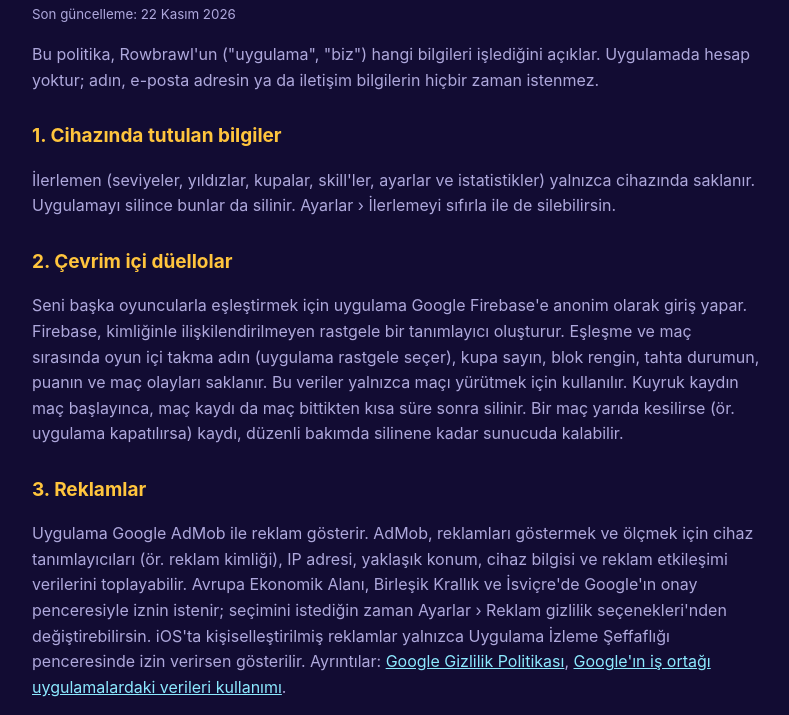
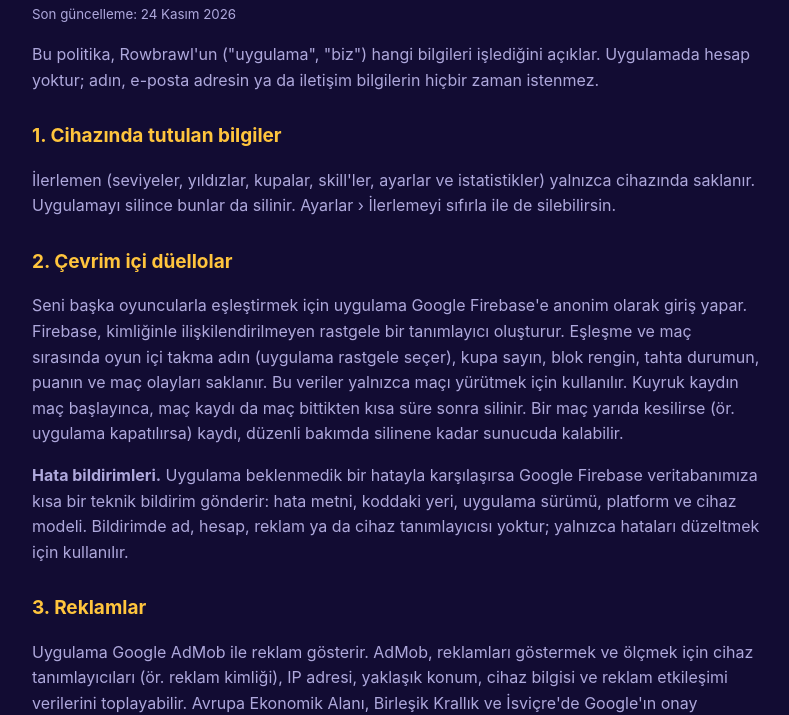
Before and after one commit to umutcansahinn/rowbrawl-privacy, a plain HTML site: page privacy-tr.html in a window 1280 px wide. Shown: the part 109-824 px from the top of the page, without its empty margins (244-1033 px from the left). Drawn offline with Linux system fonts and the light colour scheme.

Commit message:
Hata bildirimleri bölümü

```diff
--- a/privacy-tr.html
+++ b/privacy-tr.html
@@ -1,7 +1,8 @@
-<!doctype html><html lang="tr"><head><meta charset="utf-8"><meta name="viewport" content="width=device-width,initial-scale=1"><title>Gizlilik Politikası · Rowbrawl</title><style>:root{--bg:#120c33;--card:#1f1757;--t:#f4f1ff;--m:#aea8dc;--a:#ff4f6d}*{box-sizing:border-box}body{margin:0;background:var(--bg);color:var(--t);font:16px/1.6 -apple-system,Segoe UI,Roboto,sans-serif}main{max-width:760px;margin:0 auto;padding:32px 16px 64px}h1{font-size:30px;margin:0 0 4px}h2{font-size:19px;margin:28px 0 8px;color:#ffc53d}p,li{color:var(--m)}a{color:#8ce9ff}.card{background:var(--card);border-radius:18px;padding:18px 20px;margin:16px 0}small{color:var(--m)}nav a{margin-right:14px}</style></head><body><main><nav><a href="support.html">Rowbrawl</a><a href="index.html">Privacy</a><a href="privacy-tr.html">Gizlilik</a><a href="terms.html">Terms</a></nav><h1>Gizlilik Politikası</h1><small>Son güncelleme: 22 Kasım 2026</small>
+<!doctype html><html lang="tr"><head><meta charset="utf-8"><meta name="viewport" content="width=device-width,initial-scale=1"><title>Gizlilik Politikası · Rowbrawl</title><style>:root{--bg:#120c33;--card:#1f1757;--t:#f4f1ff;--m:#aea8dc;--a:#ff4f6d}*{box-sizing:border-box}body{margin:0;background:var(--bg);color:var(--t);font:16px/1.6 -apple-system,Segoe UI,Roboto,sans-serif}main{max-width:760px;margin:0 auto;padding:32px 16px 64px}h1{font-size:30px;margin:0 0 4px}h2{font-size:19px;margin:28px 0 8px;color:#ffc53d}p,li{color:var(--m)}a{color:#8ce9ff}.card{background:var(--card);border-radius:18px;padding:18px 20px;margin:16px 0}small{color:var(--m)}nav a{margin-right:14px}</style></head><body><main><nav><a href="support.html">Rowbrawl</a><a href="index.html">Privacy</a><a href="privacy-tr.html">Gizlilik</a><a href="terms.html">Terms</a></nav><h1>Gizlilik Politikası</h1><small>Son güncelleme: 24 Kasım 2026</small>
 <p>Bu politika, Rowbrawl'un ("uygulama", "biz") hangi bilgileri işlediğini açıklar. Uygulamada hesap yoktur; adın, e-posta adresin ya da iletişim bilgilerin hiçbir zaman istenmez.</p>
 <h2>1. Cihazında tutulan bilgiler</h2><p>İlerlemen (seviyeler, yıldızlar, kupalar, skill'ler, ayarlar ve istatistikler) yalnızca cihazında saklanır. Uygulamayı silince bunlar da silinir. Ayarlar › İlerlemeyi sıfırla ile de silebilirsin.</p>
 <h2>2. Çevrim içi düellolar</h2><p>Seni başka oyuncularla eşleştirmek için uygulama Google Firebase'e anonim olarak giriş yapar. Firebase, kimliğinle ilişkilendirilmeyen rastgele bir tanımlayıcı oluşturur. Eşleşme ve maç sırasında oyun içi takma adın (uygulama rastgele seçer), kupa sayın, blok rengin, tahta durumun, puanın ve maç olayları saklanır. Bu veriler yalnızca maçı yürütmek için kullanılır. Kuyruk kaydın maç başlayınca, maç kaydı da maç bittikten kısa süre sonra silinir. Bir maç yarıda kesilirse (ör. uygulama kapatılırsa) kaydı, düzenli bakımda silinene kadar sunucuda kalabilir.</p>
+<p><b>Hata bildirimleri.</b> Uygulama beklenmedik bir hatayla karşılaşırsa Google Firebase veritabanımıza kısa bir teknik bildirim gönderir: hata metni, koddaki yeri, uygulama sürümü, platform ve cihaz modeli. Bildirimde ad, hesap, reklam ya da cihaz tanımlayıcısı yoktur; yalnızca hataları düzeltmek için kullanılır.</p>
 <h2>3. Reklamlar</h2><p>Uygulama Google AdMob ile reklam gösterir. AdMob, reklamları göstermek ve ölçmek için cihaz tanımlayıcıları (ör. reklam kimliği), IP adresi, yaklaşık konum, cihaz bilgisi ve reklam etkileşimi verilerini toplayabilir. Avrupa Ekonomik Alanı, Birleşik Krallık ve İsviçre'de Google'ın onay penceresiyle iznin istenir; seçimini istediğin zaman Ayarlar › Reklam gizlilik seçenekleri'nden değiştirebilirsin. iOS'ta kişiselleştirilmiş reklamlar yalnızca Uygulama İzleme Şeffaflığı penceresinde izin verirsen gösterilir. Ayrıntılar: <a href="https://policies.google.com/privacy?hl=tr">Google Gizlilik Politikası</a>, <a href="https://policies.google.com/technologies/partner-sites?hl=tr">Google'ın iş ortağı uygulamalardaki verileri kullanımı</a>.</p>
 <h2>4. Satın almalar ve abonelikler</h2><p>Satın almalar Apple App Store ya da Google Play tarafından işlenir. Ödeme bilgilerin bize hiçbir zaman ulaşmaz; yalnızca neyi satın aldığının onayı gelir, böylece ürünü teslim ederiz.</p>
 <h2>5. Çocuklar</h2><p>Uygulama 13 yaş altı çocuklara yönelik değildir ve bilerek onlardan kişisel bilgi toplamayız.</p>
```
Also changed, not shown: index.html (+2 -1 lines).
